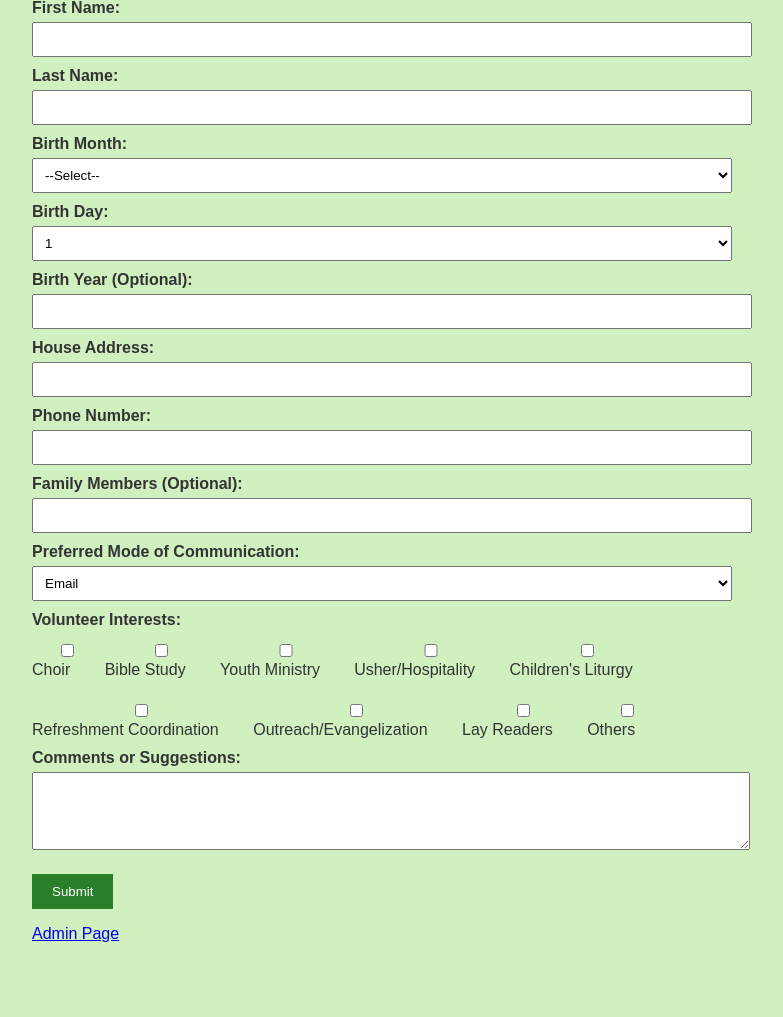
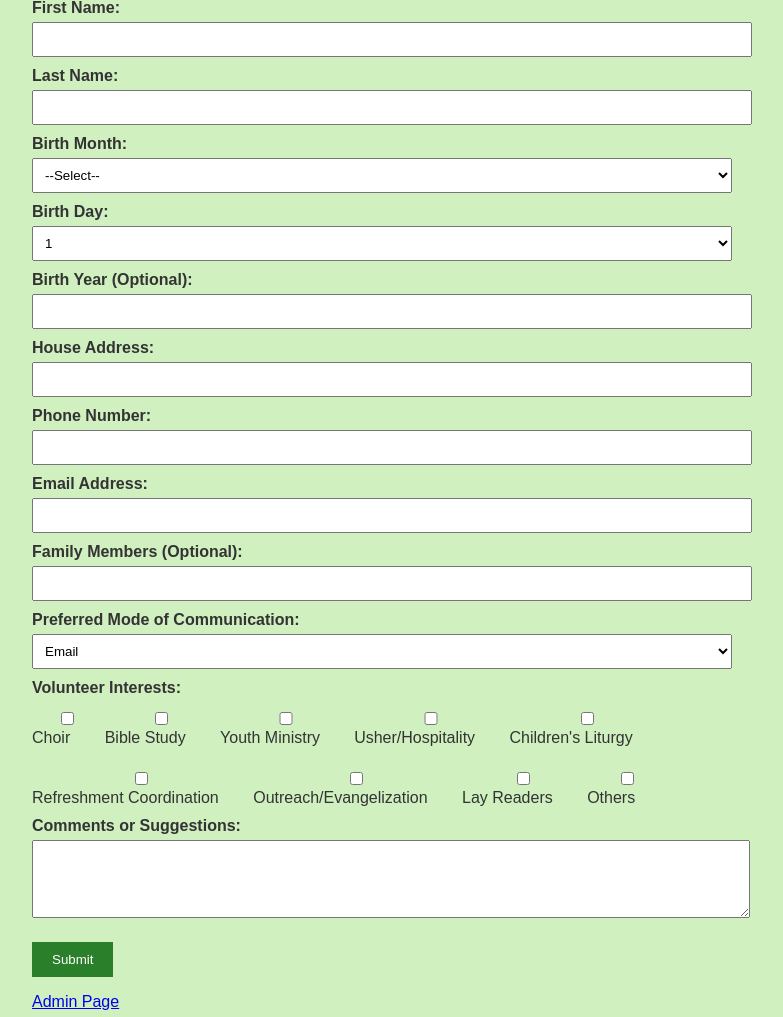
Before and after one commit to fogenyi/ncc-member-form, a Flask app: page / in a window 1280 px wide. Shown: the part 255-1272 px from the top of the page, without its empty margins (258-1041 px from the left). Before the commit the page ends 1197 px from the top, so only its background shows below. Run offline with Flask 3, Linux system fonts and the light colour scheme.

Commit message:
Update index.html with email address

```diff
--- a/templates/index.html
+++ b/templates/index.html
@@ -85,6 +85,7 @@
         <label>Birth Year (Optional): <input type="text" name="birth_year"></label>
         <label>House Address: <input type="text" name="address"></label>
         <label>Phone Number: <input type="text" name="phone"></label>
+        <label>Email Address: <input type="email" name="email" required></label>
         <label>Family Members (Optional): <input type="text" name="family_members"></label>
         <label>Preferred Mode of Communication:
             <select name="communication">
```
